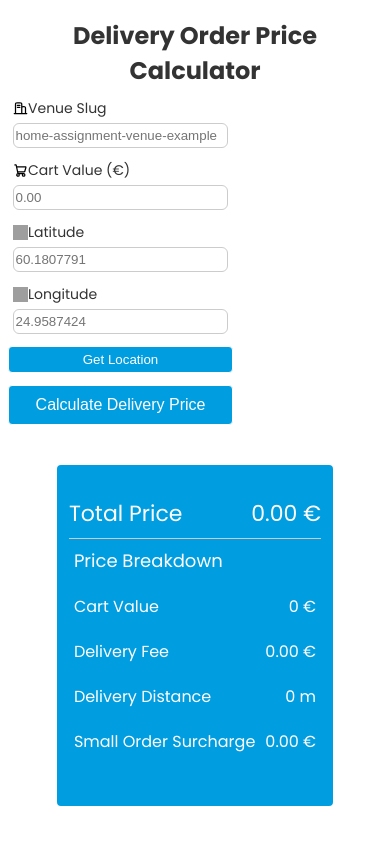
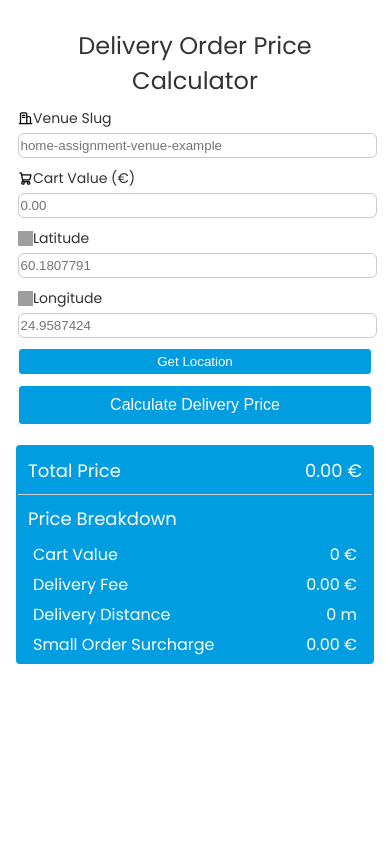
Before and after one commit to ito-miyuki/delivery-order-price-calculator, a React (Vite) app: page / in a window 390 px wide. Built offline with nearby package versions, Linux system fonts and the light colour scheme; grey boxes are pictures that could not be loaded.

Commit message:
fixed webresponsive

```diff
--- a/src/App.css
+++ b/src/App.css
@@ -6,13 +6,18 @@
   display: flex;
   flex-direction: column;
   align-items: center;
+  height: 100%;
 }
 
 h1 {
-  /* color: #009de0; */
   color: #333;
   margin: 20px;
   text-align: center;
+  font-weight: 300;
+}
+
+.container {
+  padding: 10px;
 }
 
 .app-container {
@@ -27,11 +32,10 @@ h1 {
 @media only screen and (max-width: 768px) {
   .app-container {
     flex-direction: column;
+    align-items: center;
   }
 
   h1 {
-    /* color: #009de0; */
-    color: #333;
     margin: 10px;
     text-align: center;
     font-size: 24px;
--- a/src/App.tsx
+++ b/src/App.tsx
@@ -5,7 +5,7 @@ import { useState } from 'react';
 import type { FeeCalculationResult } from './utils/calculateFee';
 
 function App() {
-    const [venueSlug, setVenueSlug] = useState<string | undefined>(''); // why it is not null?
+    const [venueSlug, setVenueSlug] = useState<string>("");
     const [cartValue, setCartValue] = useState<number | null>(null);
     const [latitude, setLatitude] = useState<number | null>(null);
     const [longitude, setLongitude] = useState<number | null>(null);
@@ -21,7 +21,6 @@ function App() {
         setDeliveryFee(result.deliveryFee);
         setDeliveryDis(result.deliveryDis);
         setTotal(result.totalPrice);
-
     };
 
     return (
@@ -40,7 +39,6 @@ function App() {
                     longitude={longitude}
                     setLongitude={setLongitude}
                     updateFeesState={updateFeesState}
-                    total={total}
                 />
                 <DeliveryPrice
                     cartValue={cartValue}
--- a/src/api/fetchVenue.ts
+++ b/src/api/fetchVenue.ts
@@ -8,7 +8,7 @@ type VenueData = {
     distanceRanges: DistanceRange[];
 };
 
-const fetchVenue = async (venueSlug: string | undefined): Promise<VenueData | null> => {
+const fetchVenue = async (venueSlug: string | null): Promise<VenueData | null> => {
     if (!venueSlug) {
         console.error("Venue slug is undefined.");
         return null;
--- a/src/components/DeliveryPrice.css
+++ b/src/components/DeliveryPrice.css
@@ -1,5 +1,5 @@
 .delivery-price-container {
-    margin: 20px auto;
+    /* margin: 20px auto; */
     border: solid;
     background-color: rgba(0,157,224);
     border-color: rgba(0,157,224);
@@ -21,6 +21,7 @@
     justify-content: space-between;
     margin: 20px auto;
 }
+
 .breakdown-value .topic {
     margin: auto 10px;
 }
@@ -45,6 +46,19 @@
 }
 
 @media only screen and (max-width: 768px) {
+    .total-value {
+        font-size: 18px;
+        margin: 10px 10px;
+    }
+
+    .breakdown {
+        margin: 10px 10px;
+    }
+
+    .breakdown-value {
+        margin: 5px 10px;
+    }
+
     .breakdown-value .topic,
     .breakdown-value .value {
         margin: auto 5px;
@@ -53,4 +67,10 @@
     .divider {
         margin: 8px 0;
     }
+
+    .delivery-price-container {
+        margin: 0px;
+        width: 100%;
+        padding: 0px;
+    }
 }
--- a/src/components/Form.css
+++ b/src/components/Form.css
@@ -1,8 +1,6 @@
 .form-container {
     background-color: white;
-    display: flex;
-    justify-content: center;
-    height: auto;
+    height: 100%;
     width: auto;
     max-width: 600px;
 }
@@ -10,8 +8,8 @@
 .form{
     display: flex;
     flex-direction: column;
-    padding: 20px;
     gap: 12px;
+    height: 100%;
 }
 
 .form-group {
@@ -71,7 +69,6 @@ button {
 
 
 .submit-button:hover {
-    /* background-color: rgba(0,157,224,0.8); */
     background-color: rgba(85,85,85,0.8);
     transform: scale(1.05);
 }
@@ -92,17 +89,27 @@ button {
 
 
 @media only screen and (max-width: 768px) {
-
     .form{
         padding: 0px;
+        width: 100%;
+        gap: 10px;
+    }
+
+    .form-container {
+        width: 100%;
+    }
+
+    .form-group {
+        width: 100%;
     }
 
     input {
         padding: 1.5px;
         border-radius: 6px;
         border: 1px solid #ccc;
-        margin-left: 5px;
-        margin-right: 5px;
+        margin-left: 0px;
+        margin-right: 0px;
+        width: 100%;
     }
 
     .error-message {
--- a/src/components/Form.tsx
+++ b/src/components/Form.tsx
@@ -29,11 +29,11 @@ function Form({
     const handleVenueSlug = (value: string) => {
         if (value === "") {
             setVenueSlugError(null);
-            setVenueSlug(undefined);
+            setVenueSlug("");
             return;
         }
         setVenueSlug(value);
-        setVenueSlugError(null);
+        setVenueSlugError("");
     }
 
     const handleCartValue = (value: string) => {
--- a/src/components/types.ts
+++ b/src/components/types.ts
@@ -1,8 +1,8 @@
 import { type FeeCalculationResult } from "../utils/calculateFee";
 
 export type FormProps = {
-    venueSlug: string | undefined;
-    setVenueSlug: React.Dispatch<React.SetStateAction<string | undefined>>;
+    venueSlug: string;
+    setVenueSlug: React.Dispatch<React.SetStateAction<string>>;
     cartValue: number | null;
     setCartValue: React.Dispatch<React.SetStateAction<number | null>>;
     latitude: number | null;
@@ -10,5 +10,4 @@ export type FormProps = {
     longitude: number | null;
     setLongitude: React.Dispatch<React.SetStateAction<number | null>>;
     updateFeesState: (result: FeeCalculationResult) => void;
-    total: number | null
 };
--- a/src/index.css
+++ b/src/index.css
@@ -8,7 +8,3 @@
   font-synthesis: none; /* when there is no bold/italic etc in the specified font, it doesn't do anything*/
   height: 100%;
 }
-
-/* @media only screen and (max-width: 768px) {
-
-} */
```
